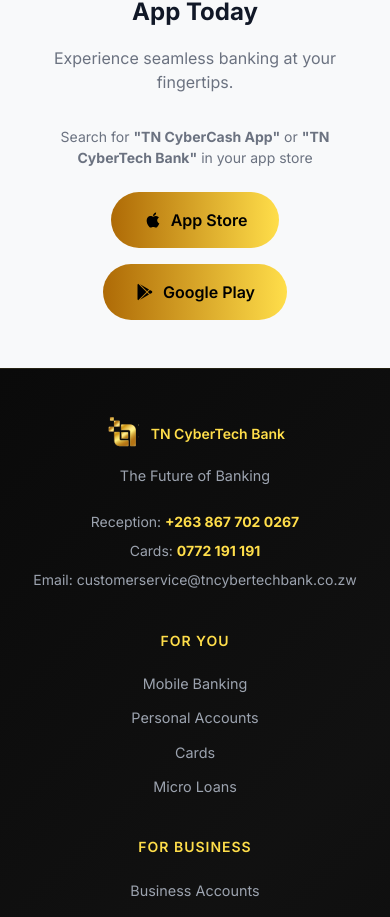
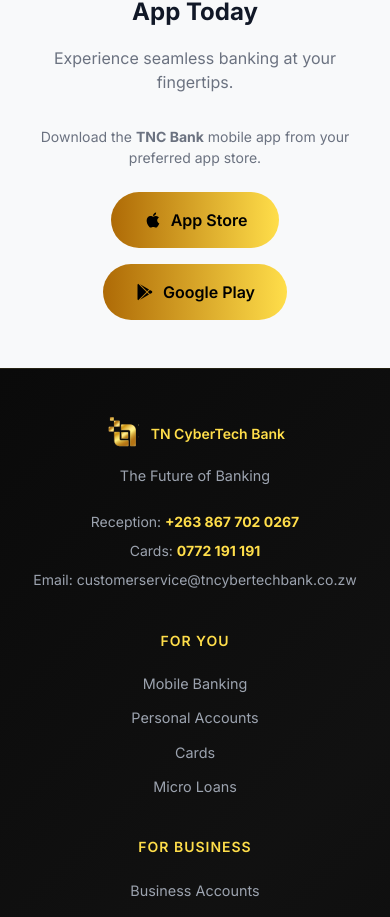
Before and after one commit to Tinashe77/TN, a React (Vite) app in the folder tn-landing/: page /for-you/mobile-banking/app/register in a window 390 px wide. Shown: the part 1200-2117 px from the top of the page. Built offline with nearby package versions, Linux system fonts and the light colour scheme.

Commit message:
Add mobile app store links

```diff
--- a/tn-landing/src/pages/foryou/MobileApp.jsx
+++ b/tn-landing/src/pages/foryou/MobileApp.jsx
@@ -5,6 +5,9 @@
 import './MobileBanking.css'
 
 function MobileApp() {
+  const appStoreUrl = 'https://apps.apple.com/us/app/tnc-bank/id1542444858'
+  const playStoreUrl = 'https://play.google.com/store/search?q=tnc+bank&c=apps'
+
   const sections = [
     {
       id: 'features',
@@ -104,16 +107,16 @@
             Experience seamless banking at your fingertips.
           </p>
           <p style={{ color: '#6b7280', fontSize: '0.875rem', marginBottom: '1.5rem' }}>
-            Search for <strong>"TN CyberCash App"</strong> or <strong>"TN CyberTech Bank"</strong> in your app store
+            Download the <strong>TNC Bank</strong> mobile app from your preferred app store.
           </p>
           <div style={{ display: 'flex', gap: '1rem', justifyContent: 'center', flexWrap: 'wrap' }}>
-            <a href="https://apps.apple.com/search?term=square+omni" target="_blank" rel="noopener noreferrer" className="cta-btn cta-btn-primary">
+            <a href={appStoreUrl} target="_blank" rel="noopener noreferrer" className="cta-btn cta-btn-primary">
               <svg viewBox="0 0 24 24" fill="currentColor" style={{ width: '20px', height: '20px' }}>
                 <path d="M17.05 20.28c-.98.95-2.05.8-3.08.35-1.09-.46-2.09-.48-3.24 0-1.44.62-2.2.44-3.06-.35C2.79 15.25 3.51 7.59 9.05 7.31c1.35.07 2.29.74 3.08.8 1.18-.24 2.31-.93 3.57-.84 1.51.12 2.65.72 3.4 1.8-3.12 1.87-2.38 5.98.48 7.13-.57 1.5-1.31 2.99-2.53 4.08zM12.03 7.25c-.15-2.23 1.66-4.07 3.74-4.25.29 2.58-2.34 4.5-3.74 4.25z"/>
               </svg>
               App Store
             </a>
-            <a href="https://play.google.com/store/search?q=square+omni&c=apps" target="_blank" rel="noopener noreferrer" className="cta-btn cta-btn-primary">
+            <a href={playStoreUrl} target="_blank" rel="noopener noreferrer" className="cta-btn cta-btn-primary">
               <svg viewBox="0 0 24 24" fill="currentColor" style={{ width: '20px', height: '20px' }}>
                 <path d="M3 20.5V3.5C3 2.91 3.34 2.39 3.84 2.15L13.69 12L3.84 21.85C3.34 21.6 3 21.09 3 20.5M16.81 15.12L6.05 21.34L14.54 12.85L16.81 15.12M20.16 10.81C20.5 11.08 20.75 11.5 20.75 12C20.75 12.5 20.53 12.9 20.18 13.18L17.89 14.5L15.39 12L17.89 9.5L20.16 10.81M6.05 2.66L16.81 8.88L14.54 11.15L6.05 2.66Z"/>
               </svg>
--- a/tn-landing/src/pages/foryou/MobileAppRegister.jsx
+++ b/tn-landing/src/pages/foryou/MobileAppRegister.jsx
@@ -4,6 +4,9 @@
 import '../../components/PageStyles.css'
 
 function MobileAppRegister() {
+  const appStoreUrl = 'https://apps.apple.com/us/app/tnc-bank/id1542444858'
+  const playStoreUrl = 'https://play.google.com/store/search?q=tnc+bank&c=apps'
+
   return (
     <div className="page-container">
       <Header />
@@ -76,16 +79,16 @@
             Experience seamless banking at your fingertips.
           </p>
           <p style={{ color: '#6b7280', fontSize: '0.875rem', marginBottom: '1.5rem' }}>
-            Search for <strong>"TN CyberCash App"</strong> or <strong>"TN CyberTech Bank"</strong> in your app store
+            Download the <strong>TNC Bank</strong> mobile app from your preferred app store.
           </p>
           <div style={{ display: 'flex', gap: '1rem', justifyContent: 'center', flexWrap: 'wrap' }}>
-            <a href="https://apps.apple.com/search?term=square+omni" target="_blank" rel="noopener noreferrer" className="cta-btn cta-btn-primary">
+            <a href={appStoreUrl} target="_blank" rel="noopener noreferrer" className="cta-btn cta-btn-primary">
               <svg viewBox="0 0 24 24" fill="currentColor" style={{ width: '20px', height: '20px' }}>
                 <path d="M17.05 20.28c-.98.95-2.05.8-3.08.35-1.09-.46-2.09-.48-3.24 0-1.44.62-2.2.44-3.06-.35C2.79 15.25 3.51 7.59 9.05 7.31c1.35.07 2.29.74 3.08.8 1.18-.24 2.31-.93 3.57-.84 1.51.12 2.65.72 3.4 1.8-3.12 1.87-2.38 5.98.48 7.13-.57 1.5-1.31 2.99-2.53 4.08zM12.03 7.25c-.15-2.23 1.66-4.07 3.74-4.25.29 2.58-2.34 4.5-3.74 4.25z"/>
               </svg>
               App Store
             </a>
-            <a href="https://play.google.com/store/search?q=square+omni&c=apps" target="_blank" rel="noopener noreferrer" className="cta-btn cta-btn-primary">
+            <a href={playStoreUrl} target="_blank" rel="noopener noreferrer" className="cta-btn cta-btn-primary">
               <svg viewBox="0 0 24 24" fill="currentColor" style={{ width: '20px', height: '20px' }}>
                 <path d="M3 20.5V3.5C3 2.91 3.34 2.39 3.84 2.15L13.69 12L3.84 21.85C3.34 21.6 3 21.09 3 20.5M16.81 15.12L6.05 21.34L14.54 12.85L16.81 15.12M20.16 10.81C20.5 11.08 20.75 11.5 20.75 12C20.75 12.5 20.53 12.9 20.18 13.18L17.89 14.5L15.39 12L17.89 9.5L20.16 10.81M6.05 2.66L16.81 8.88L14.54 11.15L6.05 2.66Z"/>
               </svg>
--- a/tn-landing/src/pages/foryou/MobileBanking.jsx
+++ b/tn-landing/src/pages/foryou/MobileBanking.jsx
@@ -5,6 +5,9 @@
 import './MobileBanking.css'
 
 function MobileBanking() {
+  const appStoreUrl = 'https://apps.apple.com/us/app/tnc-bank/id1542444858'
+  const playStoreUrl = 'https://play.google.com/store/search?q=tnc+bank&c=apps'
+
   const sections = [
     {
       id: 'mobile-app',
@@ -105,16 +108,16 @@
             Experience seamless banking at your fingertips.
           </p>
           <p style={{ color: '#6b7280', fontSize: '0.875rem', marginBottom: '1.5rem' }}>
-            Search for <strong>"TN CyberCash App"</strong> or <strong>"TN CyberTech Bank"</strong> in your app store
+            Download the <strong>TNC Bank</strong> mobile app from your preferred app store.
           </p>
           <div style={{ display: 'flex', gap: '1rem', justifyContent: 'center', flexWrap: 'wrap' }}>
-            <a href="https://apps.apple.com/search?term=square+omni" target="_blank" rel="noopener noreferrer" className="cta-btn cta-btn-primary">
+            <a href={appStoreUrl} target="_blank" rel="noopener noreferrer" className="cta-btn cta-btn-primary">
               <svg viewBox="0 0 24 24" fill="currentColor" style={{ width: '20px', height: '20px' }}>
                 <path d="M17.05 20.28c-.98.95-2.05.8-3.08.35-1.09-.46-2.09-.48-3.24 0-1.44.62-2.2.44-3.06-.35C2.79 15.25 3.51 7.59 9.05 7.31c1.35.07 2.29.74 3.08.8 1.18-.24 2.31-.93 3.57-.84 1.51.12 2.65.72 3.4 1.8-3.12 1.87-2.38 5.98.48 7.13-.57 1.5-1.31 2.99-2.53 4.08zM12.03 7.25c-.15-2.23 1.66-4.07 3.74-4.25.29 2.58-2.34 4.5-3.74 4.25z"/>
               </svg>
               App Store
             </a>
-            <a href="https://play.google.com/store/search?q=square+omni&c=apps" target="_blank" rel="noopener noreferrer" className="cta-btn cta-btn-primary">
+            <a href={playStoreUrl} target="_blank" rel="noopener noreferrer" className="cta-btn cta-btn-primary">
               <svg viewBox="0 0 24 24" fill="currentColor" style={{ width: '20px', height: '20px' }}>
                 <path d="M3 20.5V3.5C3 2.91 3.34 2.39 3.84 2.15L13.69 12L3.84 21.85C3.34 21.6 3 21.09 3 20.5M16.81 15.12L6.05 21.34L14.54 12.85L16.81 15.12M20.16 10.81C20.5 11.08 20.75 11.5 20.75 12C20.75 12.5 20.53 12.9 20.18 13.18L17.89 14.5L15.39 12L17.89 9.5L20.16 10.81M6.05 2.66L16.81 8.88L14.54 11.15L6.05 2.66Z"/>
               </svg>
```
